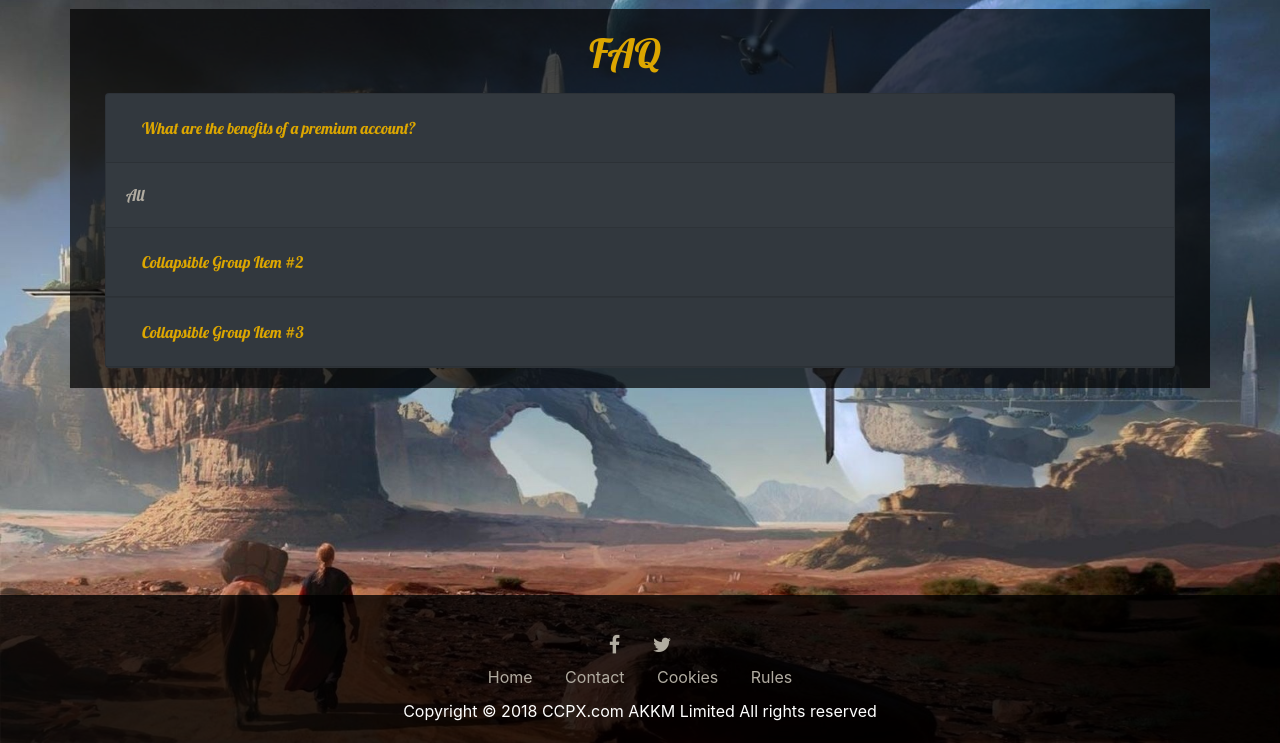
After one commit to mborkowski1/Colonize-And-Conquer, a Django app: page /faq/ in a window 1280 px wide. The commit adds this page. Shown: the part 57-800 px from the top of the page. Run offline with Django 3.2, Linux system fonts and the light colour scheme; some libraries are stand-ins or nearby versions.

Commit message:
Adding main page templates and style

```diff
--- a/mainPage/static/mainPage/mainPageCss.css
+++ b/mainPage/static/mainPage/mainPageCss.css
@@ -5,7 +5,7 @@ body {
 }
 
 nav {
-    background: brown;
+    background: url('../cityMap/assets/yellowBackground3.png');
     background-size: 100%;
     border-bottom-left-radius: 20%;
     border-bottom-right-radius: 20%;
@@ -148,3 +148,36 @@ button {
 button:hover {
     background-color: #bc0101;
 }
+
+
+.copyright{
+    background-color:#f0f0f0;
+}
+
+footer{
+    background: rgb(0, 0, 0, 0.8);
+    padding-top: 30px;
+    padding-bottom: 20px;
+    margin-top: 10px;
+}
+
+footer .menu li a{
+	color:#b1aca1;
+    padding: 10px;
+    text-decoration:none;
+}
+
+footer .menu li a:hover{
+	color:#7dabdb;
+}
+footer .fa.fa-facebook ,
+footer .fa.fa-twitter {
+	color:#b1aca1;
+	font-size:20px;
+	padding:10px;
+}
+
+footer .fa.fa-facebook:hover,
+footer .fa.fa-twitter:hover {
+	color:#6794c2;
+}
--- /dev/null
+++ b/mainPage/templates/faq.html
@@ -0,0 +1,178 @@
+<!doctype html>
+<html lang="en">
+<head>
+    {% load static %}
+    <meta charset="utf-8">
+
+    <link rel="stylesheet" href="https://stackpath.bootstrapcdn.com/bootstrap/4.1.3/css/bootstrap.min.css"
+          integrity="sha384-MCw98/SFnGE8fJT3GXwEOngsV7Zt27NXFoaoApmYm81iuXoPkFOJwJ8ERdknLPMO" crossorigin="anonymous">
+    <link rel="stylesheet" href="{% static 'mainPage/mainPageCss.css' %}" type="text/css">
+    <link href="//fonts.googleapis.com/css?family=Lobster&subset=latin,latin-ext" rel="stylesheet" type="text/css">
+    <link rel="stylesheet" href="https://use.fontawesome.com/releases/v5.5.0/css/all.css"
+          integrity="sha384-B4dIYHKNBt8Bc12p+WXckhzcICo0wtJAoU8YZTY5qE0Id1GSseTk6S+L3BlXeVIU" crossorigin="anonymous">
+    <link href="//maxcdn.bootstrapcdn.com/font-awesome/4.2.0/css/font-awesome.min.css" rel="stylesheet">
+
+    <script src="https://cdnjs.cloudflare.com/ajax/libs/jquery/3.1.0/jquery.min.js" crossorigin="anonymous"></script>
+
+    <title>CCPX</title>
+</head>
+<body>
+<div class="container">
+    <nav class="navbar navbar-expand-md navbar-dark center">
+        <button class="navbar-toggler" type="button" data-toggle="collapse" data-target="#navbarNav"
+                aria-controls="navbarNav" aria-expanded="false" aria-label="Toggle navigation">
+            <span class="navbar-toggler-icon"></span>
+        </button>
+        <div class="custom-center">
+            <div class="collapse navbar-collapse" id="navbarNav">
+                <ul class="navbar-nav">
+                    <li class="nav-item active">
+                        <a class="nav-link " href="../"><i class="fas fa-home"></i> Home</a>
+                    </li>
+                    <li class="nav-item active language dropdown">
+                        <a class="nav-link dropdown-toggle" href="" id="navbarDropdownMenuLink" data-toggle="dropdown"
+                           aria-haspopup="true" aria-expanded="false"><i class="fa fa-language"></i> Language</a>
+                        <div class="dropdown-menu" aria-labelledby="navbarDropdownMenuLink">
+                            <a class="dropdown-item" href="#"><img src="{% static 'mainPage/gb.png' %}"> English</a>
+                        </div>
+                    </li>
+                    <li class="nav-item active">
+                        <a class="nav-link" href="../forum/"><i class="fa fa-ioxhost"></i> Forum</a>
+                    </li>
+                    <li class="nav-item active">
+                        <a class="nav-link" href="../support/"><i class="fa fa-question-circle"></i> Support</a>
+                    </li>
+                    <li class="nav-item active">
+                        <a class="nav-link " href="../faq/"><i class="fas fa-book"></i> FAQ</a>
+                    </li>
+                </ul>
+            </div>
+        </div>
+    </nav>
+</div>
+
+<div class="container infoPanel" style="padding:20px;">
+    <div class="row col-lg-12">
+        <h1 class="custom-center" style="color: #dca600;">FAQ</h1>
+    </div>
+
+    <div class="container mt-3">
+        <div class="accordion" id="accordionExample">
+            <div class="card bg-dark">
+                <div class="card-header" id="headingOne">
+                    <h5 class="mb-0">
+                        <button class="btn btn-link" style="color: #dca600;" type="button" data-toggle="collapse"
+                                data-target="#collapseOne"
+                                aria-expanded="true" aria-controls="collapseOne">
+                            What are the benefits of a premium account?
+                        </button>
+                    </h5>
+                </div>
+                <div id="collapseOne" class="collapse show" aria-labelledby="headingOne"
+                     data-parent="#accordionExample">
+                    <div class="card-body">
+                        All
+                    </div>
+                </div>
+            </div>
+            <div class="card bg-dark">
+                <div class="card-header" id="headingTwo">
+                    <h5 class="mb-0">
+                        <button class="btn btn-link collapsed" style="color: #dca600;" type="button"
+                                data-toggle="collapse"
+                                data-target="#collapseTwo" aria-expanded="false" aria-controls="collapseTwo">
+                            Collapsible Group Item #2
+                        </button>
+                    </h5>
+                </div>
+                <div id="collapseTwo" class="collapse" aria-labelledby="headingTwo" data-parent="#accordionExample">
+                    <div class="card-body">
+                        Anim pariatur cliche reprehenderit, enim eiusmod high life accusamus terry richardson ad squid.
+                        3 wolf moon officia aute, non cupidatat skateboard dolor brunch. Food truck quinoa nesciunt
+                        laborum eiusmod. Brunch 3 wolf moon tempor, sunt aliqua put a bird on it squid single-origin
+                        coffee nulla assumenda shoreditch et. Nihil anim keffiyeh helvetica, craft beer labore wes
+                        anderson cred nesciunt sapiente ea proident. Ad vegan excepteur butcher vice lomo. Leggings
+                        occaecat craft beer farm-to-table, raw denim aesthetic synth nesciunt you probably haven't heard
+                        of them accusamus labore sustainable VHS.
+                    </div>
+                </div>
+            </div>
+            <div class="card bg-dark">
+                <div class="card-header" id="headingThree">
+                    <h5 class="mb-0">
+                        <button class="btn btn-link collapsed" style="color: #dca600;" type="button"
+                                data-toggle="collapse"
+                                data-target="#collapseThree" aria-expanded="false" aria-controls="collapseThree">
+                            Collapsible Group Item #3
+                        </button>
+                    </h5>
+                </div>
+                <div id="collapseThree" class="collapse" aria-labelledby="headingThree" data-parent="#accordionExample">
+                    <div class="card-body">
+                        Anim pariatur cliche reprehenderit, enim eiusmod high life accusamus terry richardson ad squid.
+                        3 wolf moon officia aute, non cupidatat skateboard dolor brunch. Food truck quinoa nesciunt
+                        laborum eiusmod. Brunch 3 wolf moon tempor, sunt aliqua put a bird on it squid single-origin
+                        coffee nulla assumenda shoreditch et. Nihil anim keffiyeh helvetica, craft beer labore wes
+                        anderson cred nesciunt sapiente ea proident. Ad vegan excepteur butcher vice lomo. Leggings
+                        occaecat craft beer farm-to-table, raw denim aesthetic synth nesciunt you probably haven't heard
+                        of them accusamus labore sustainable VHS.
+                    </div>
+                </div>
+            </div>
+        </div>
+    </div>
+</div>
+<div class="footer fixed-bottom">
+    <footer>
+        <div class="container">
+            <div class="row">
+                <ul class="list-inline custom-center">
+                    <li class="list-inline-item">
+                        <a href="#"><i class="fa fa-facebook"></i></a>
+                    </li>
+                    <li class="list-inline-item">
+                        <a href="#"><i class="fa fa-twitter fa-2x"></i></a>
+                    </li>
+                </ul>
+            </div>
+
+            <div class="row">
+                <ul class="menu list-inline custom-center">
+                    <li class="list-inline-item">
+                        <a href="#">Home</a>
+                    </li>
+
+                    <li class="list-inline-item">
+                        <a href="/kontakt/kontakt">Contact</a>
+                    </li>
+
+                    <li class="list-inline-item">
+                        <a href="/kontakt/cookies">Cookies</a>
+                    </li>
+
+                    <li class="list-inline-item">
+                        <a href="/kontakt/zasady">Rules</a>
+                    </li>
+                </ul>
+            </div>
+
+            <div class="row">
+                <p class="custom-center" style="color: white; margin-top: 10px">Copyright © 2018 CCPX.com AKKM Limited
+                    All
+                    rights reserved</p>
+            </div>
+        </div>
+    </footer>
+</div>
+
+<script src="https://code.jquery.com/jquery-3.3.1.slim.min.js"
+        integrity="sha384-q8i/X+965DzO0rT7abK41JStQIAqVgRVzpbzo5smXKp4YfRvH+8abtTE1Pi6jizo"
+        crossorigin="anonymous"></script>
+<script src="https://cdnjs.cloudflare.com/ajax/libs/popper.js/1.14.3/umd/popper.min.js"
+        integrity="sha384-ZMP7rVo3mIykV+2+9J3UJ46jBk0WLaUAdn689aCwoqbBJiSnjAK/l8WvCWPIPm49"
+        crossorigin="anonymous"></script>
+<script src="https://stackpath.bootstrapcdn.com/bootstrap/4.1.3/js/bootstrap.min.js"
+        integrity="sha384-ChfqqxuZUCnJSK3+MXmPNIyE6ZbWh2IMqE241rYiqJxyMiZ6OW/JmZQ5stwEULTy"
+        crossorigin="anonymous"></script>
+</body>
+</html>
```
Also changed, not shown: mainPage/templates/articleDetail.html (added, +131 -0 lines), mainPage/templates/forum.html (added, +119 -0 lines), mainPage/templates/registerPanel.html (+57 -0 lines).
